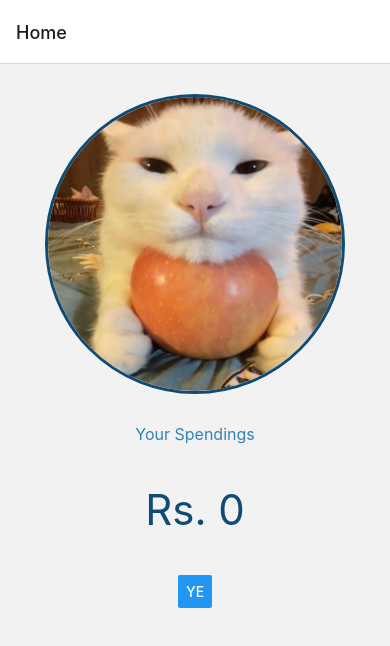
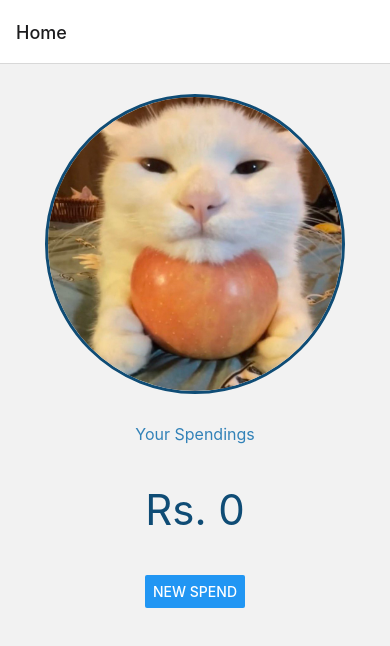
Before and after one commit to oblionC/SpendCheck, a React Native app: screen / in a window 390 px wide. Shown: the top 646 px of the page. Built offline with nearby package versions, Linux system fonts and the light colour scheme.

Commit message:
Fix padding and button label

```diff
--- a/src/HomeScreen/index.js
+++ b/src/HomeScreen/index.js
@@ -15,7 +15,7 @@ export default function HomeScreen({ count, navigation }) {
         </View>
         <Text style={{fontSize: 16, textAlign: "center", color: COLORS.tertiary}}> Your Spendings </Text>
         <Text style={{fontSize: 42, textAlign: "center", margin: 40, color: COLORS.text}}> Rs. {count} </Text>
-        <Button title="Ye" onPress={() => navigation.navigate("New")} />
+        <Button title="New spend" onPress={() => navigation.navigate("New")} />
       </ScrollView>
   )
 }
--- a/src/NewScreen/index.js
+++ b/src/NewScreen/index.js
@@ -62,12 +62,14 @@ const styles = StyleSheet.create({
     padding: 10
   },
   textbox: {
-    width: 300,
+    width: '100%',
     height: 70,
+
   },
   textboxContainer: {
     width: 300,
-
+    marginTop: 20,
+    marginBottom: 20
   },
   addButton: {
     backgroundColor: COLORS.tertiary,
```
